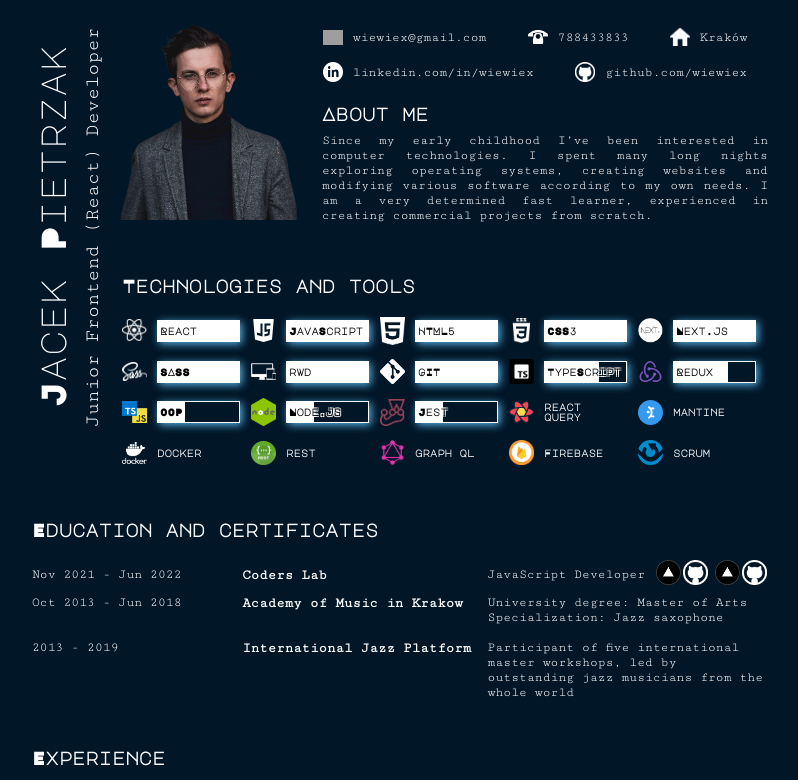
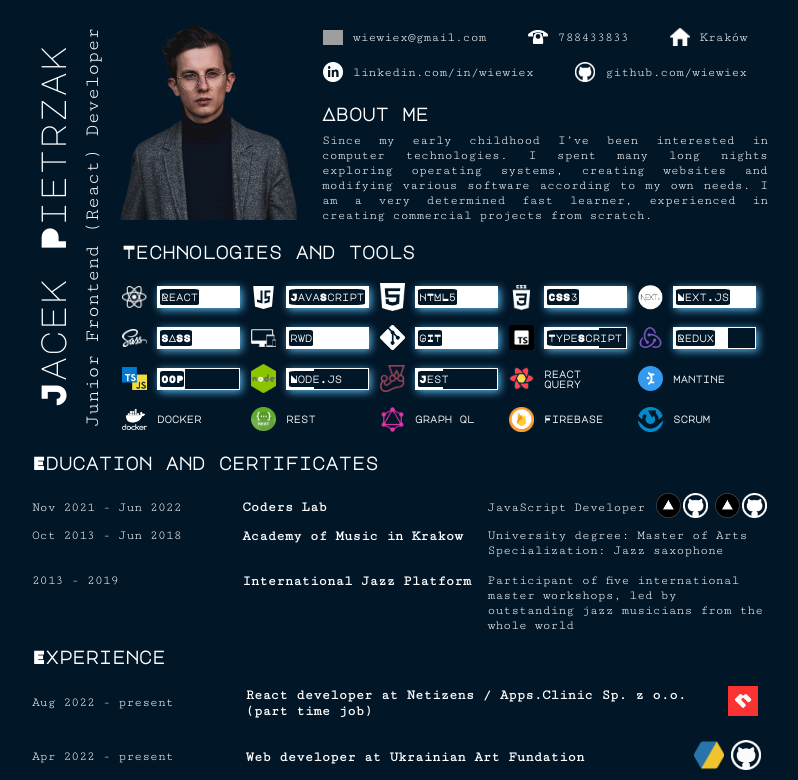
Before and after one commit to wiewiex/interactive-cv, a React (Create React App) app: page / in a window 1280 px wide. Shown: the top 780 px of the page, without its empty margins (240-1038 px from the left). Built offline with nearby package versions, Linux system fonts and the light colour scheme; grey boxes are pictures that could not be loaded; a web font is replaced by a local one.

Commit message:
pdf version

```diff
--- a/src/styles/App.scss
+++ b/src/styles/App.scss
@@ -95,16 +95,19 @@ p {
 .singlePage {
   position: relative;
   width: 796px;
-  height: 1122px;
+  height: 1123px;
   padding: 20px 30px;
   display: flex;
   flex-direction: column;
-  justify-content: space-between;
   @include mobile {
     width: 100%;
     height: 100%;
     padding: 20px;
   }
+}
+
+.singlePage:last-of-type {
+  justify-content: space-between;
 }
 
 .consent {
@@ -116,4 +119,5 @@ p {
   text-align: justify;
   padding: 7px 0;
   border-top: 1px groove white;
+  margin-top: 40px;
 }
--- a/src/styles/Technologies.scss
+++ b/src/styles/Technologies.scss
@@ -10,7 +10,6 @@
   animation-delay: 1s;
   @include mobile {
     margin: 20px 0 0 0;
-
   }
 }
 
@@ -21,7 +20,6 @@
   @include mobile {
     justify-content: space-between;
   }
-
 }
 
 .singleTechnology {
@@ -41,8 +39,6 @@
     margin-right: 10px;
   }
 
-
-
   .level {
     display: flex;
     border: 1px ridge white;
@@ -50,21 +46,22 @@
     position: relative;
 
     h4 {
-            text-shadow: -1px 1px 0 white,
-                          1px 1px 0 white,
-                         1px -1px 0 white,
-                        -1px -1px 0 white;
+      // text-shadow: -1px 1px 0 white,
+      //               1px 1px 0 white,
+      //              1px -1px 0 white,
+      //             -1px -1px 0 white;
+      //   top: 25%;
+      //   color: black;
 
-            // background-color: $color-darkBlue;
-            // color: white;
-            // padding: 3px 1px;
-            // top: 10%;
-            // border-radius: 10%;
+      background-color: $color-darkBlue;
+      color: white;
+      padding: 3px 1px;
+      top: 10%;
+      border-radius: 10%;
 
       position: absolute;
       left: 2px;
-            top: 25%;
-            color: black;
+
       @include mobile {
         font-size: 9px;
       }
@@ -80,7 +77,7 @@
     }
 
     .active {
-            background-color:white;
+      background-color: white;
     }
   }
 }
```
Lines whose indentation alone changed are shown as unchanged.
